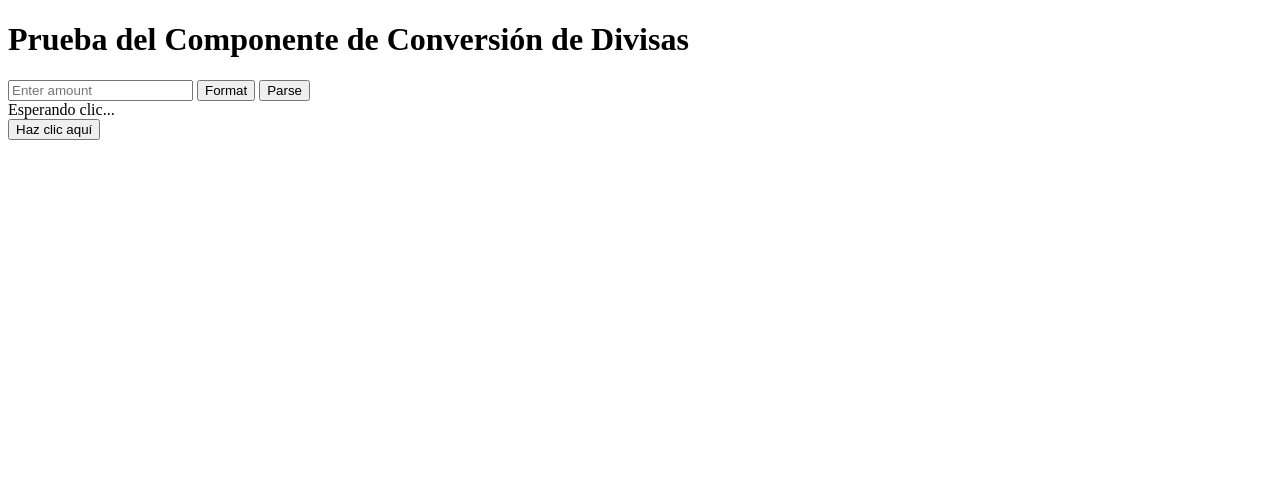
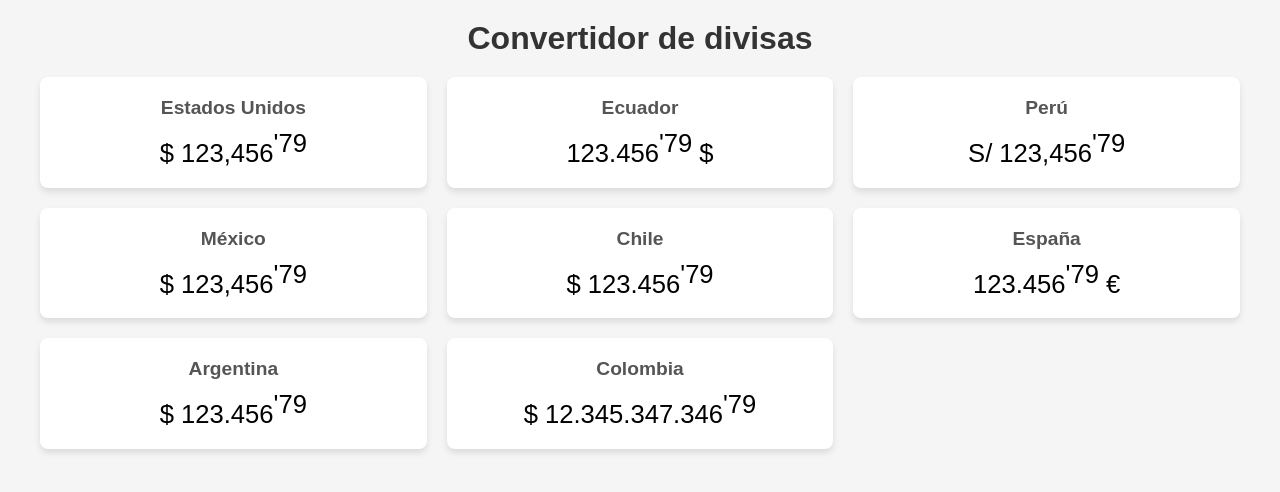
Before and after one commit to LuisEnriqueChavarriaVazquez/storybook_sandbox, a website built with webpack: page index.html in a window 1280 px wide. Built offline with Linux system fonts and the light colour scheme.

Commit message:
Actualización demo

```diff
--- a/index.html
+++ b/index.html
@@ -1,18 +1,106 @@
 <!DOCTYPE html>
-<html lang="es">
+<html lang="en">
+
 <head>
     <meta charset="UTF-8">
     <meta name="viewport" content="width=device-width, initial-scale=1.0">
-    <title>Componentes Web Interactivos</title>
+    <title>Currency Converter</title>
     <script type="module" src="./dist/bundle.js"></script>
+    <style>
+        * {
+            margin: 0;
+            font-family: Arial, sans-serif;
+        }
+
+        body {
+            padding: 20px;
+            display: flex;
+            flex-direction: column;
+            align-items: center;
+            background-color: #f5f5f5;
+        }
+
+        .grid-container {
+            display: grid;
+            grid-template-columns: repeat(auto-fit, minmax(300px, 1fr));
+            gap: 20px;
+            width: 100%;
+            max-width: 1200px;
+        }
+
+        .card {
+            background-color: #fff;
+            box-shadow: 0 4px 6px rgba(0, 0, 0, 0.1);
+            border-radius: 8px;
+            padding: 20px;
+            text-align: center;
+            transition: box-shadow 0.3s ease;
+        }
+
+        .card:hover {
+            box-shadow: 0 8px 16px rgba(0, 0, 0, 0.2);
+        }
+
+        h1 {
+            text-align: center;
+            margin-bottom: 20px;
+            font-size: 2em;
+            color: #333;
+        }
+
+        h3 {
+            font-size: 1.2em;
+            margin-bottom: 10px;
+            color: #555;
+        }
+    </style>
 </head>
+
 <body>
-    <h1>Prueba del Componente de Conversión de Divisas</h1>
-    <currency-converter></currency-converter>
+    <h1>Convertidor de divisas</h1>
 
-    <!-- Tu componente my-text-box puede ser colocado aquí también -->
-    <my-text-box>
-        <my-button></my-button>
-    </my-text-box>
+    <div class="grid-container">
+        <div class="card">
+            <h3>Estados Unidos</h3>
+            <currency-converter locale="US" amount="123456.789"></currency-converter>
+        </div>
+
+        <div class="card">
+            <h3>Ecuador</h3>
+            <currency-converter locale="EC" amount="123456.789"></currency-converter>
+        </div>
+
+        <div class="card">
+            <h3>Perú</h3>
+            <currency-converter locale="PE" amount="123456.789"></currency-converter>
+        </div>
+
+        <div class="card">
+            <h3>México</h3>
+            <currency-converter locale="MX" amount="123456.789"></currency-converter>
+        </div>
+
+        <div class="card">
+            <h3>Chile</h3>
+            <currency-converter locale="CL" amount="123456.789"></currency-converter>
+        </div>
+
+        <div class="card">
+            <h3>España</h3>
+            <currency-converter locale="ES" amount="123456.789"></currency-converter>
+        </div>
+
+        <div class="card">
+            <h3>Argentina</h3>
+            <currency-converter locale="AR" amount="123456.789"></currency-converter>
+        </div>
+
+        <div class="card">
+            <h3>Colombia</h3>
+            <currency-converter locale="CO" amount="12345347346.789"></currency-converter>
+        </div>
+    </div>
+
 </body>
+
 </html>
--- a/package.json
+++ b/package.json
@@ -10,7 +10,7 @@
   "license": "ISC",
   "description": "",
   "dependencies": {
-    "@luisenriquechavarriavazquez/currency-format": "^1.0.1",
+    "@luisenriquechavarriavazquez/currency-format": "^1.1.0",
     "@luisenriquechavarriavazquez/my-button": "^1.0.3",
     "@luisenriquechavarriavazquez/my-text-box": "^1.0.3"
   },
--- a/src/index.js
+++ b/src/index.js
@@ -1,6 +1,4 @@
 // Importar tus componentes desde node_modules
-import "@luisenriquechavarriavazquez/my-button/index";
-import "@luisenriquechavarriavazquez/my-text-box/index";
 import "@luisenriquechavarriavazquez/currency-format/index";
 
 // Código adicional que puedas necesitar para inicializar la aplicación
```
Also changed, not shown: Readme.md (added), dist/bundle.js.
